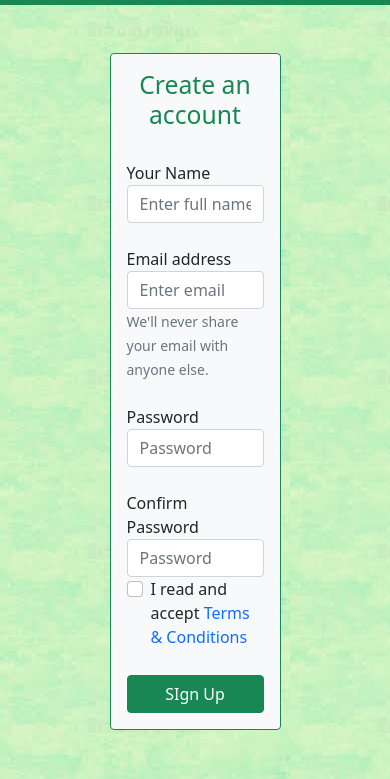
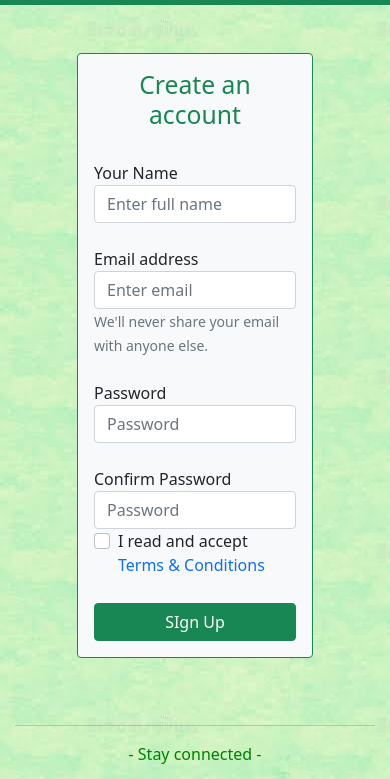
Before and after one commit to Dinusha-P/Assignment_1_Kerala_Tourism, a plain HTML site: page SignUp.html in a window 390 px wide. Shown: the part 61-840 px from the top of the page. Drawn offline with nearby package versions, Linux system fonts and the light colour scheme.

Commit message:
made forms responsive

```diff
--- a/SignUp.html
+++ b/SignUp.html
@@ -44,8 +44,8 @@
       <!-- SigUp -->
       <form class="container mt-5 mb-5">
         <div class="row">
-          <div class="col-3"></div>
-          <div class="col-6">
+          <div class="col-2 col-md-3"></div>
+          <div class="col-8 col-md-6">
             <section class="card bg-light border-success" id="form1">
               <div class="card-body d-flex and flex-column">
                        <div class="form-group">
```
Also changed, not shown: login.html (+2 -2 lines).
